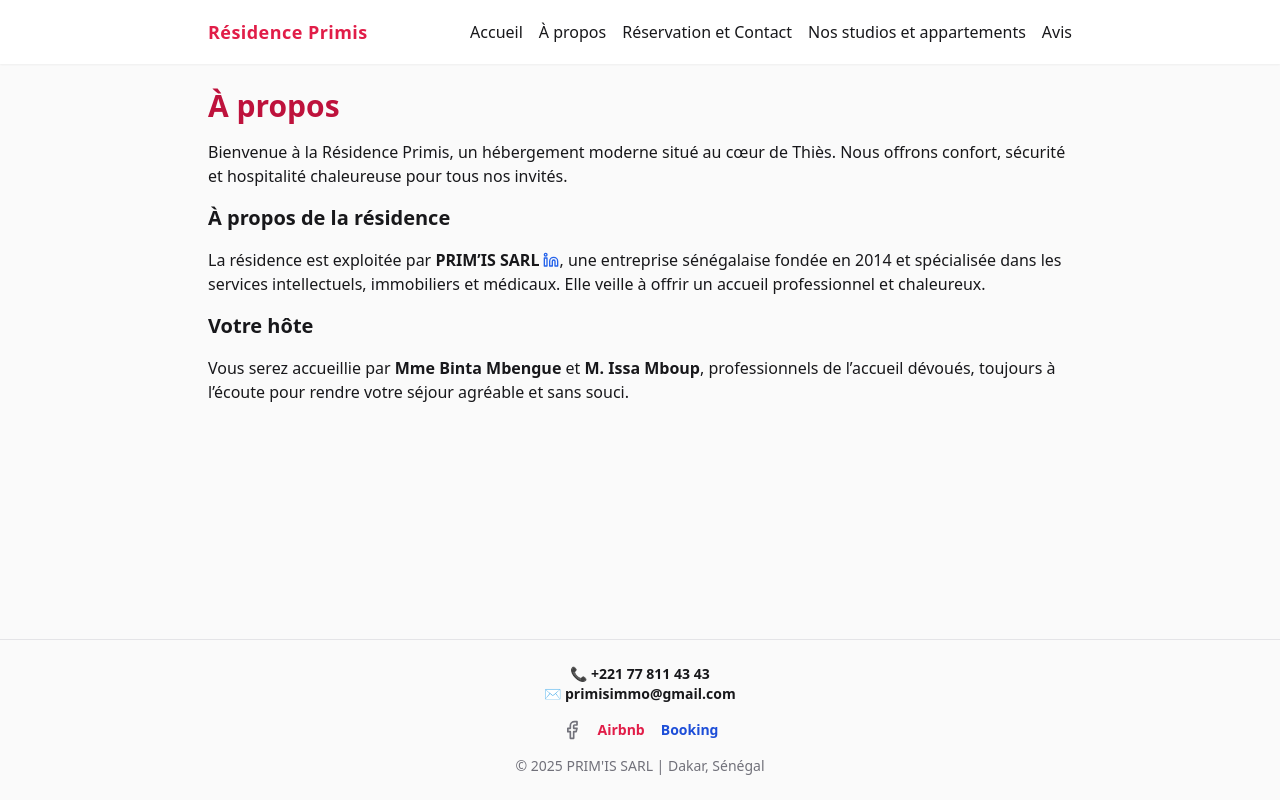
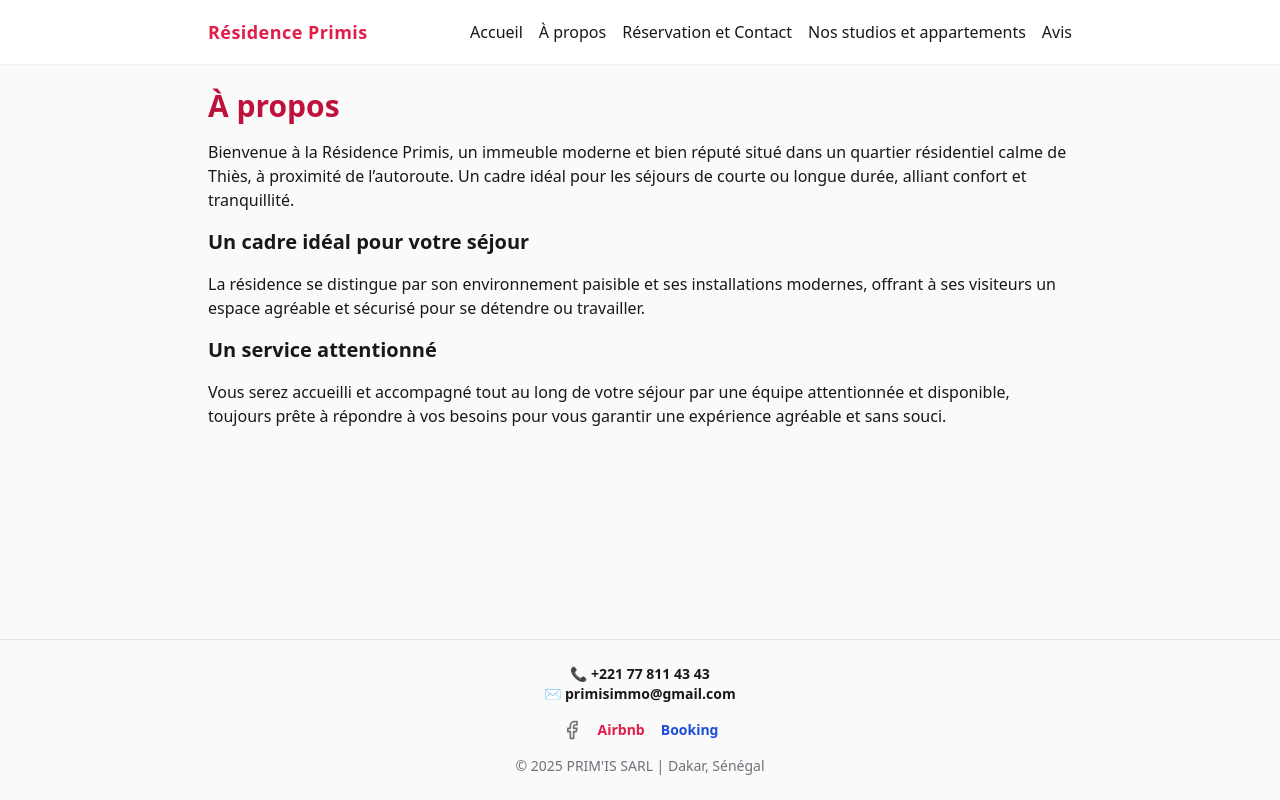
Before and after one commit to thebamba/primis_residence, a Next.js app: page /a-propos in a window 1280 px wide. Built offline with nearby package versions, Linux system fonts and the light colour scheme.

Commit message:
mise à jour de la partie à propos

```diff
--- a/src/app/a-propos/page.tsx
+++ b/src/app/a-propos/page.tsx
@@ -1,29 +1,20 @@
-import { Linkedin } from "lucide-react";
+
 
 export default function About() {
     return (
         <section className="space-y-4">
             <h1 className="text-3xl font-bold mb-2 text-rose-700">À propos</h1>
             <p>
-                Bienvenue à la Résidence Primis, un hébergement moderne situé au cœur de Thiès. Nous offrons confort, sécurité et hospitalité chaleureuse pour tous nos invités.
+                Bienvenue à la Résidence Primis, un immeuble moderne et bien réputé situé dans un quartier résidentiel calme de Thiès, à proximité de l’autoroute.
+                Un cadre idéal pour les séjours de courte ou longue durée, alliant confort et tranquillité.
             </p>
-            <h2 className="text-xl font-semibold mt-6">À propos de la résidence</h2>
+            <h2 className="text-xl font-semibold mt-6">Un cadre idéal pour votre séjour</h2>
             <p>
-                La résidence est exploitée par <strong className="inline-flex items-center gap-1">
-                PRIM’IS SARL
-                <a
-                    href="https://www.linkedin.com/in/prim-is-sarl-80498b214/"
-                    target="_blank"
-                    rel="noopener noreferrer"
-                    aria-label="LinkedIn de PRIM'IS"
-                >
-                    <Linkedin className="w-4 h-4 text-blue-600 hover:text-blue-800 transition" />
-                </a>
-            </strong>, une entreprise sénégalaise fondée en 2014 et spécialisée dans les services intellectuels, immobiliers et médicaux. Elle veille à offrir un accueil professionnel et chaleureux.
+                La résidence se distingue par son environnement paisible et ses installations modernes, offrant à ses visiteurs un espace agréable et sécurisé pour se détendre ou travailler.
             </p>
-            <h2 className="text-xl font-semibold mt-6">Votre hôte</h2>
+            <h2 className="text-xl font-semibold mt-6">Un service attentionné</h2>
             <p>
-                Vous serez accueillie par <strong>Mme Binta Mbengue</strong> et <strong>M. Issa Mboup</strong>, professionnels de l’accueil dévoués, toujours à l’écoute pour rendre votre séjour agréable et sans souci.
+                Vous serez accueilli et accompagné tout au long de votre séjour par une équipe attentionnée et disponible, toujours prête à répondre à vos besoins pour vous garantir une expérience agréable et sans souci.
             </p>
         </section>
     );
```
